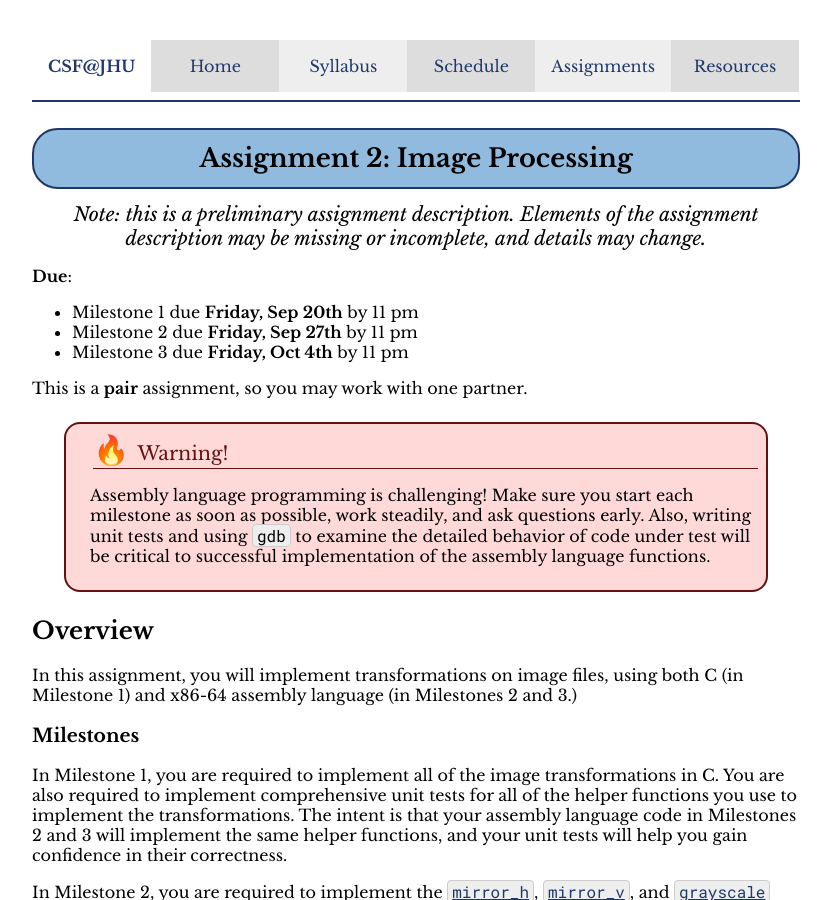
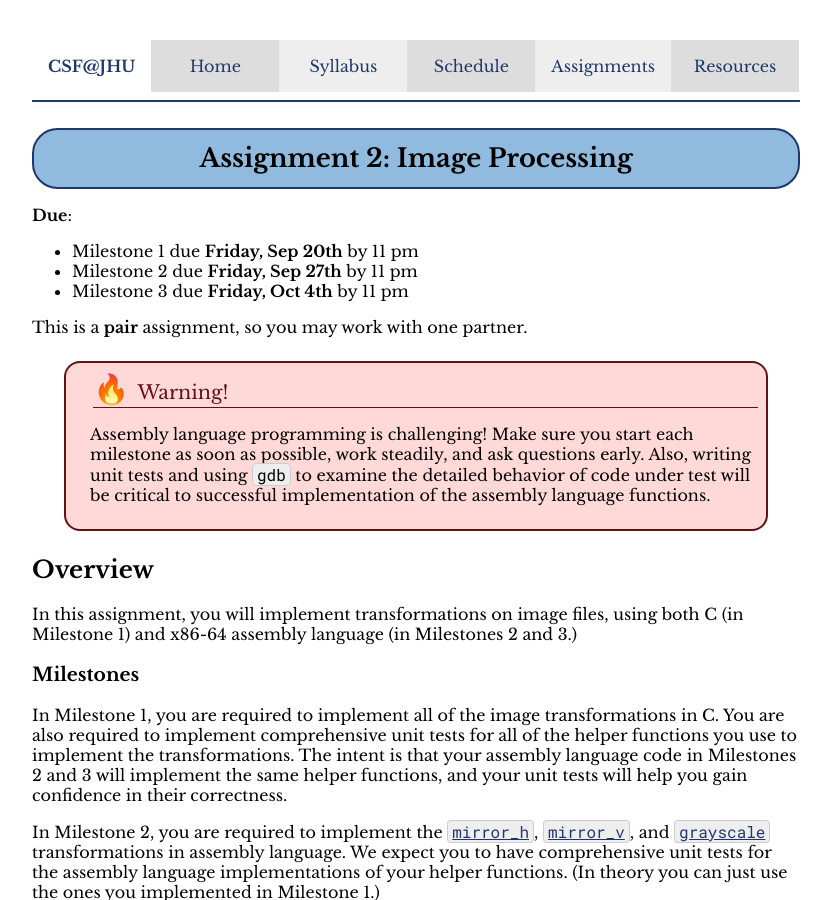
Before and after one commit to jhucsf/fall2024, a Jekyll site: the page built from assign/assign02.md, in a window 1280 px wide and 900 px high. Shown: the whole window, without its empty margins (224-1055 px from the left). Built offline with Jekyll 4.4.1, drawn with Linux system fonts in a browser that asks for light colours; formulas are drawn with MathJax 3.

Commit message:
I think a2 is ready to go

```diff
--- a/assign/assign02.md
+++ b/assign/assign02.md
@@ -2,12 +2,6 @@
 layout: mathjax
 title: "Assignment 2: Image Processing"
 ---
-
-<div style="font-size: 120%; font-style: italic; text-align: center;">
-  Note: this is a preliminary assignment description.
-  Elements of the assignment description may be missing or incomplete,
-  and details may change.
-</div>
 
 **Due**:
 
```
